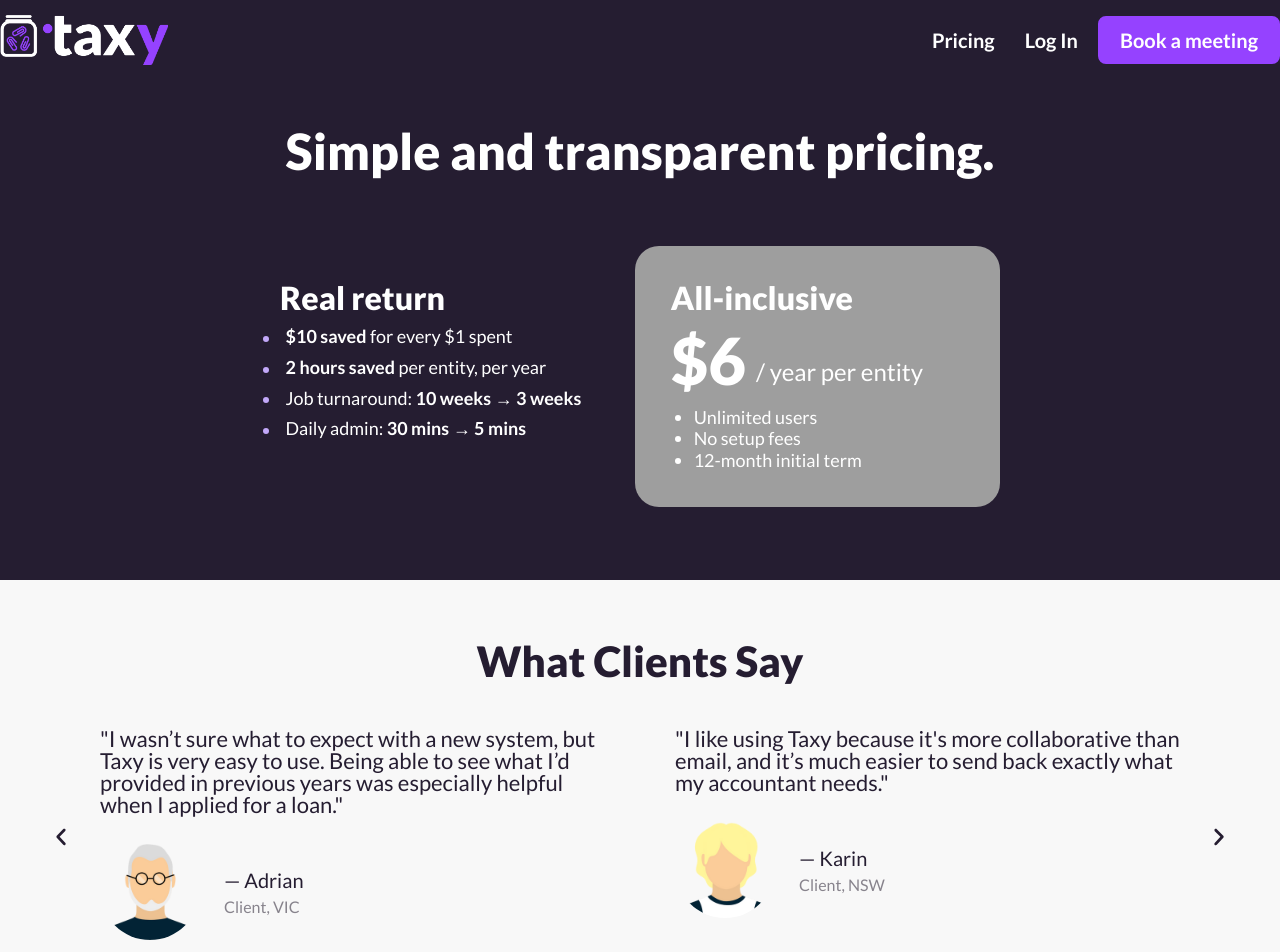
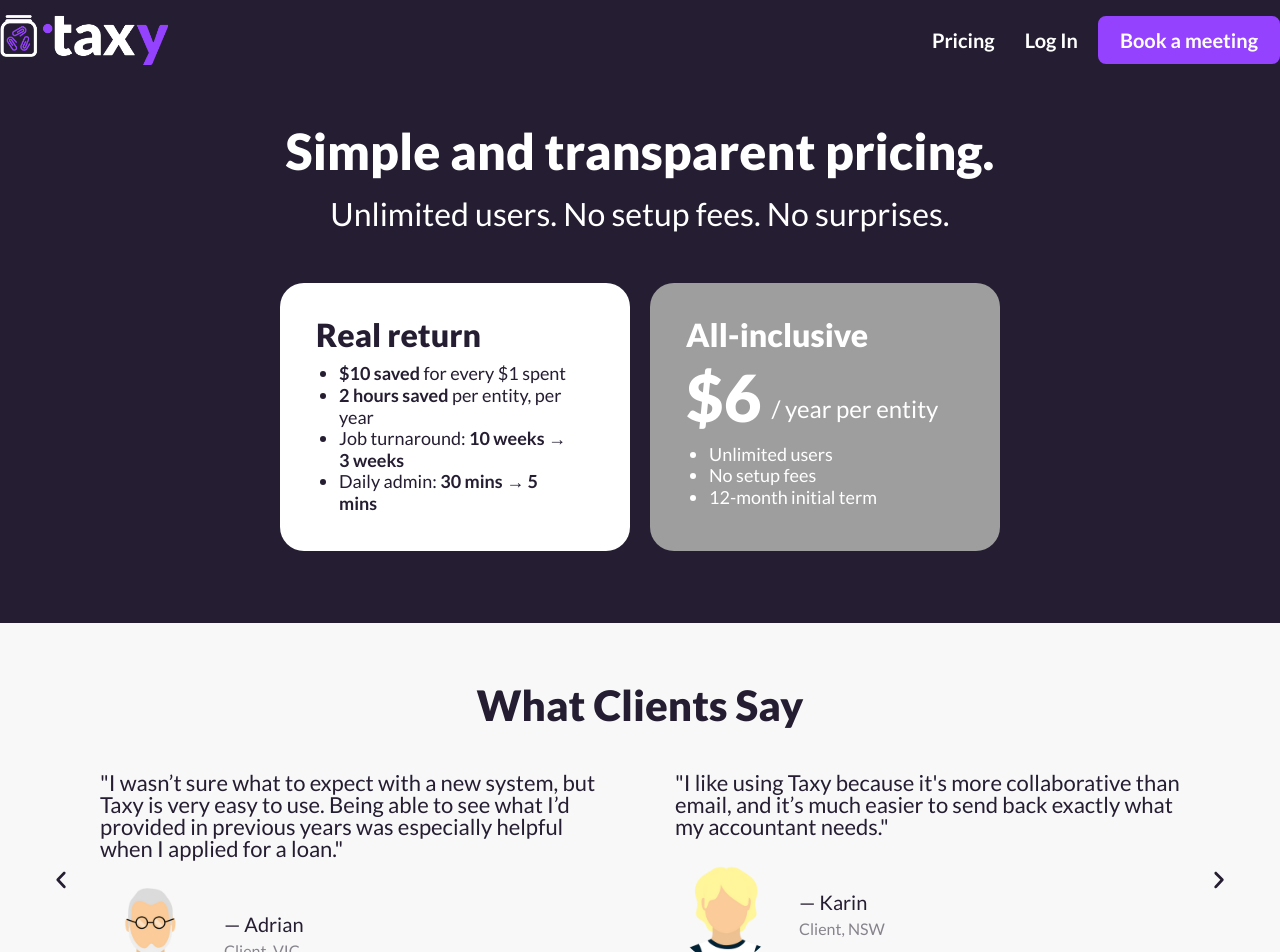
Before and after one commit to taxy-au/taxy-website, a Jekyll site: the page built from pricing.html, in a window 1280 px wide. Shown: the top 952 px of the page. Built offline with Jekyll 4.4.1, drawn with Linux system fonts in a browser that asks for light colours; nearby versions of some CDN libraries; library files that are not in the unit come from our copies.

Commit message:
Pricing: restore white card chrome + bring back hero sub-line
- Hero sub re-added: "Unlimited users. No setup fees. No surprises."
  (dropped the "$6 per entity, per year." opening since the price card
  states it more prominently — kept the rest because it carries weight)
- Reverted the proof column back to white card + Nightshade text by
  removing the transparent/white-text override
- Added `justify-content: center` so the proof column's content
  vertically centres inside its card and balances visually with the
  taller purple price card

Co-Authored-By: Claude Opus 4.7 (1M context) <noreply@anthropic.com>

```diff
--- a/_includes/head-pricing.html
+++ b/_includes/head-pricing.html
@@ -1,43 +1,8 @@
 <link rel='stylesheet' id='elementor-post-125-css' href='{{ site.baseurl }}/assets/wp-content/uploads/elementor/css/post-125.css' media='all' />
 <style id="taxy-pricing-overrides">
-  /* "What firms see" proof column: no card chrome, white text on the
-     dark section bg. Only the purple price card keeps card treatment. */
+  /* Vertically centre the proof column's content so it balances with the
+     taller purple price card (which has $6 + /year per entity + bullets). */
   .elementor-element.elementor-element-a4be9a6 {
-    background-color: transparent !important;
-    border-radius: 0 !important;
-    box-shadow: none !important;
-    padding-top: 36px !important;
-    padding-right: 16px !important;
-    padding-bottom: 36px !important;
-    padding-left: 0 !important;
-    align-self: stretch;
-  }
-  .elementor-element.elementor-element-a4be9a6,
-  .elementor-element.elementor-element-a4be9a6 h3,
-  .elementor-element.elementor-element-a4be9a6 p,
-  .elementor-element.elementor-element-a4be9a6 ul,
-  .elementor-element.elementor-element-a4be9a6 li,
-  .elementor-element.elementor-element-a4be9a6 strong {
-    color: #ffffff !important;
-  }
-  /* Pull the bullet markers in line with brand purple for a touch of accent */
-  .elementor-element.elementor-element-a4be9a6 ul {
-    list-style: none;
-    padding-left: 0;
-  }
-  .elementor-element.elementor-element-a4be9a6 li {
-    position: relative;
-    padding-left: 1.25em;
-    margin-bottom: 0.5em;
-  }
-  .elementor-element.elementor-element-a4be9a6 li::before {
-    content: "";
-    position: absolute;
-    left: 0;
-    top: 0.55em;
-    width: 6px;
-    height: 6px;
-    border-radius: 50%;
-    background-color: #C2A8F9;
+    justify-content: center;
   }
 </style>
--- a/pricing.html
+++ b/pricing.html
@@ -19,6 +19,8 @@ extra_head: head-pricing.html
 					<div class="e-con-inner">
 				<div class="elementor-element elementor-element-1695a2a elementor-widget__width-inherit elementor-widget elementor-widget-text-editor" data-id="1695a2a" data-element_type="widget" data-widget_type="text-editor.default">
 									<h1>Simple and transparent pricing.</h1>								</div>
+				<div class="elementor-element elementor-element-6ff1583 elementor-widget__width-inherit elementor-widget elementor-widget-text-editor" data-id="6ff1583" data-element_type="widget" data-widget_type="text-editor.default">
+									<p>Unlimited users. No setup fees. No surprises.</p>								</div>
 <div class="elementor-element elementor-element-caa0303 e-con-full e-flex e-con e-child" data-id="caa0303" data-element_type="container">
 		<div class="elementor-element elementor-element-a4be9a6 e-con-full e-flex e-con e-child" data-id="a4be9a6" data-element_type="container" data-settings="{&quot;background_background&quot;:&quot;classic&quot;}">
 <div class="elementor-element elementor-element-50828cf elementor-widget elementor-widget-heading" data-id="50828cf" data-element_type="widget" data-widget_type="heading.default">
```
